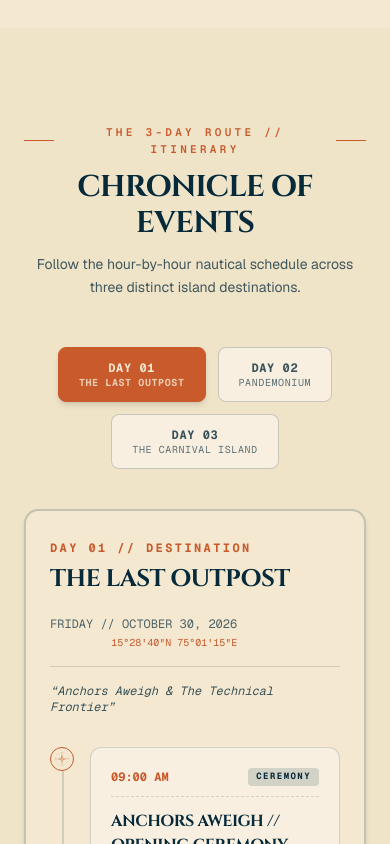
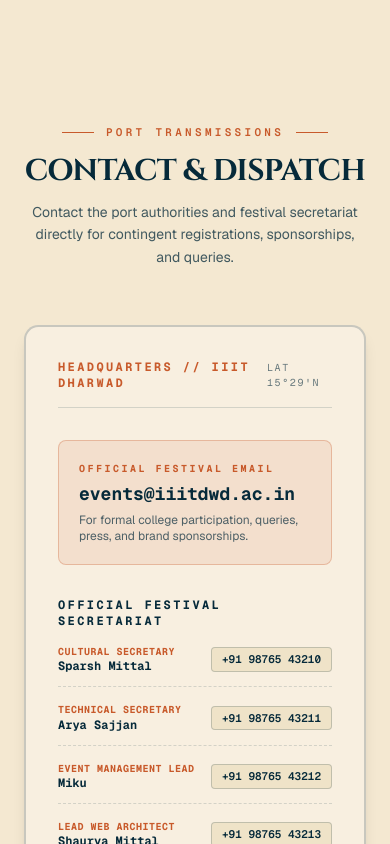
Before and after one commit to Velocity-IIITDWD/avinya-26, a Next.js app in the folder apps/web/: page / in a window 390 px wide. Shown: the part 8420-9264 px from the top of the page. Built offline with nearby package versions, Linux system fonts and the light colour scheme.

Commit message:
remove timeline and contact form

```diff
--- a/apps/web/components/contact/contact-dispatch.tsx
+++ b/apps/web/components/contact/contact-dispatch.tsx
@@ -2,7 +2,6 @@
 
 import React from "react"
 import { ContactInfo } from "./contact-info"
-import { ContactForm } from "./contact-form"
 
 export function ContactDispatch() {
   return (
@@ -29,15 +28,14 @@ export function ContactDispatch() {
           </h2>
 
           <p className="mt-3 max-w-2xl text-sm leading-relaxed text-[#062A3A]/75 sm:text-base dark:text-[#F4E8D1]/75">
-            Send dispatches to the bridge or contact the port authorities directly for
+            Contact the port authorities and festival secretariat directly for
             contingent registrations, sponsorships, and queries.
           </p>
         </div>
 
-        {/* Contact Split Container */}
-        <div className="mt-14 grid grid-cols-1 gap-12 lg:grid-cols-12 lg:gap-14">
+        {/* Contact Container */}
+        <div className="mx-auto mt-14 max-w-3xl">
           <ContactInfo />
-          <ContactForm />
         </div>
       </div>
     </section>
--- a/apps/web/components/contact/contact-info.tsx
+++ b/apps/web/components/contact/contact-info.tsx
@@ -28,7 +28,7 @@ const SECRETARIATS = [
 
 export function ContactInfo() {
   return (
-    <div className="flex flex-col justify-between rounded-2xl border-2 border-[#062A3A]/20 bg-[#F8EFE0] p-8 shadow-lg lg:col-span-6 dark:border-[#F4E8D1]/20 dark:bg-[#041B26]">
+    <div className="flex flex-col justify-between rounded-2xl border-2 border-[#062A3A]/20 bg-[#F8EFE0] p-8 shadow-lg dark:border-[#F4E8D1]/20 dark:bg-[#041B26]">
       <div>
         <div className="flex items-center justify-between border-b border-[#062A3A]/15 pb-4 dark:border-[#F4E8D1]/15">
           <span className="font-mono text-xs font-bold tracking-[0.2em] text-[#C85A2B] uppercase">
--- a/apps/web/components/home/home-view.tsx
+++ b/apps/web/components/home/home-view.tsx
@@ -8,7 +8,6 @@ import {
   HorizontalVoyageType,
   SponsorsHarbor,
 } from "@/components/expedition"
-import { ScheduleVoyage } from "@/components/schedule"
 import { ContactDispatch } from "@/components/contact"
 import { VoyageFooter } from "@/components/footer"
 
@@ -30,13 +29,10 @@ export function HomeView() {
       {/* 05. The Call // Horizontal scroll typography */}
       <HorizontalVoyageType />
 
-      {/* 06. The Itinerary // 3-Day Voyage Route */}
-      <ScheduleVoyage />
-
-      {/* 07. The Port // Contact & Telegraph Dispatch */}
+      {/* 06. The Port // Contact & Telegraph Dispatch */}
       <ContactDispatch />
 
-      {/* 08. The Anchor // Maritime Editorial Footer */}
+      {/* 07. The Anchor // Maritime Editorial Footer */}
       <VoyageFooter />
     </div>
   )
```
